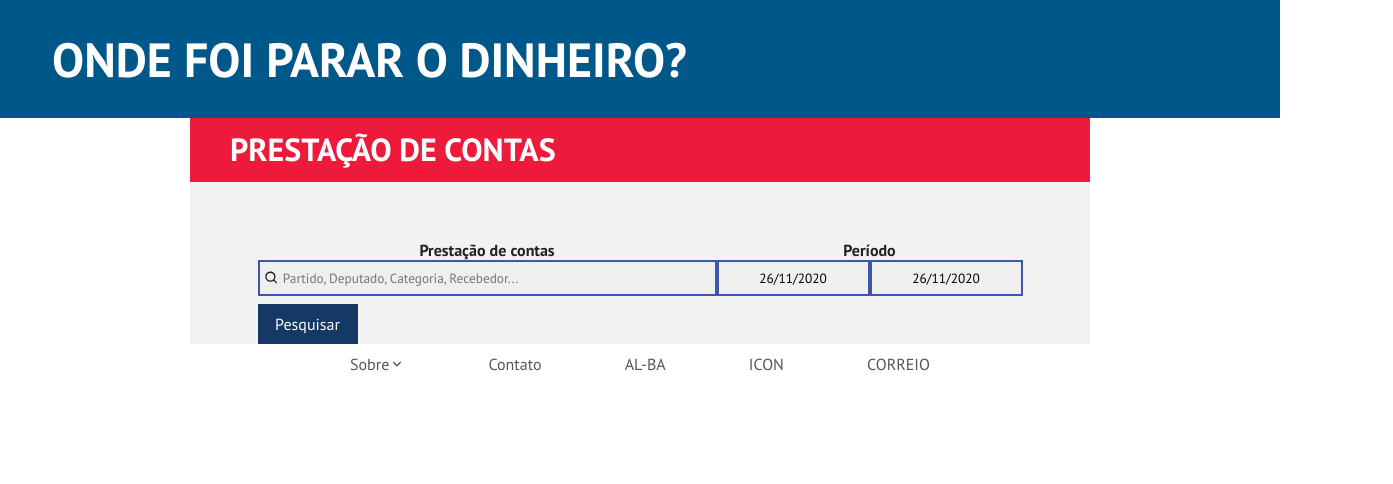
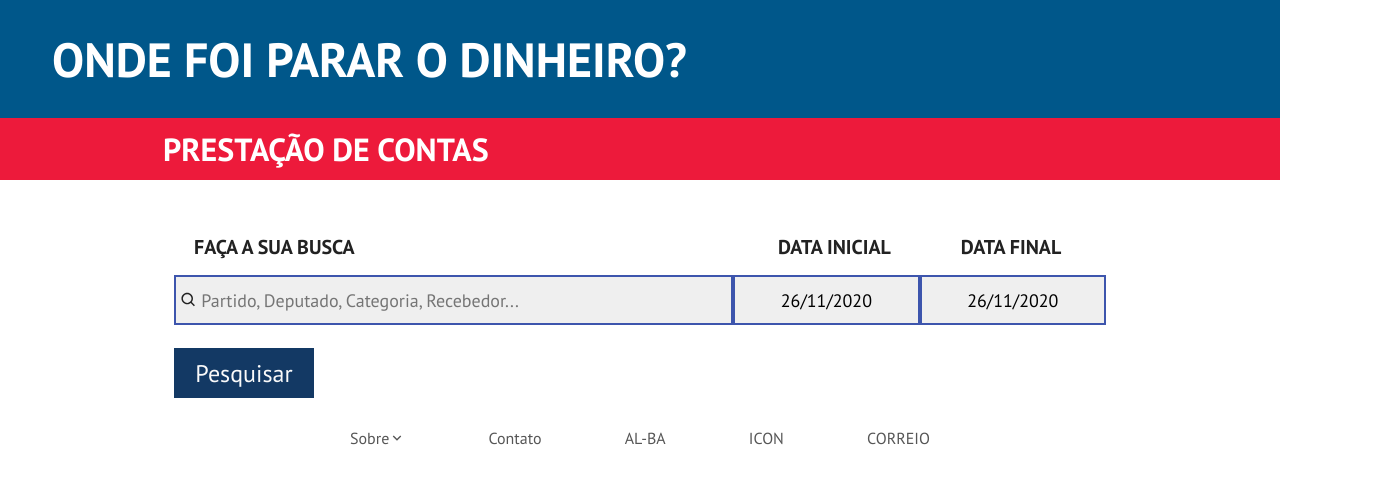
Before and after one commit to LucasAdorno/correio-alba, a React (Create React App) app: page / in a window 1280 px wide. Shown: the top 484 px of the page, 1393 px wide, since content can reach past the window. Built offline with nearby package versions, Linux system fonts and the light colour scheme; no server answers.

Commit message:
Homepage Components Styling

```diff
--- a/src/components/CategoryChart/styles.ts
+++ b/src/components/CategoryChart/styles.ts
@@ -2,7 +2,7 @@ import styled from "styled-components";
 
 export const Container = styled.div`
   width: 90%;
-  padding: 8px;
+  padding: 20px;
 
   margin: 20px 0;
 
@@ -12,7 +12,7 @@ export const Container = styled.div`
   flex-direction: column;
   align-items: left;
   justify-content: center;
-  gap: 32px;
+  gap: 18px;
 
   h3 {
     margin-bottom: 10px;
@@ -27,7 +27,7 @@ export const CategoryLine = styled.div<{ percent: number }>`
   display: flex;
   flex-direction: column;
 
-  @media (min-width: 767px) {
+  @media (min-width: 400px) {
     flex-direction: row;
     align-items: center;
   }
--- a/src/components/DeputiesChart/styles.ts
+++ b/src/components/DeputiesChart/styles.ts
@@ -29,7 +29,9 @@ export const DeputyLine = styled.div<{ percent: number }>`
   flex-direction: column;
 
   background: lightgrey;
-  padding: 10px 20px 10px 20px;
+  padding: 20px;
+
+  gap: 10px;
 
   @media (min-width: 767px) {
     flex-direction: row;
@@ -45,7 +47,7 @@ export const DeputyLine = styled.div<{ percent: number }>`
     /* position: static; */
     /* left: 300px; */
     width: ${(props) => props.percent}%;
-    height: 30px;
+    height: 35px;
 
     display: flex;
     align-items: center;
--- a/src/components/PartiesChart/styles.ts
+++ b/src/components/PartiesChart/styles.ts
@@ -15,7 +15,7 @@ export const Container = styled.div`
   /* justify-content: center; */
   gap: 10px;
 
-  background: var(--subcontainers-background);
+  /* background: var(--subcontainers-background); */
 
   h3 {
     margin-bottom: 10px;
@@ -26,6 +26,7 @@ export const PartyContainer = styled.div`
   width: 100%;
   min-height: 60px;
   max-height: 60px;
+  /* padding: 20px; */
 
   display: flex;
   align-items: center;
--- a/src/components/SearchDiv/index.tsx
+++ b/src/components/SearchDiv/index.tsx
@@ -22,7 +22,7 @@ const SearchDiv: React.FC = () => {
   return (
     <Container>
       <InputDiv>
-        <h4>Prestação de contas</h4>
+        <h4>FAÇA A SUA BUSCA</h4>
         <div>
           <BiSearch />
           <input
@@ -33,7 +33,11 @@ const SearchDiv: React.FC = () => {
         <Link to="/search">Pesquisar</Link>
       </InputDiv>
       <DateDiv>
-        <h4>Período</h4>
+        <div id="date-selector-title">
+          <h4>DATA INICIAL</h4>
+          <h4>DATA FINAL</h4>
+        </div>
+
         <div id="date-selector-div">
           <DatePicker
             className="data-styled"
--- a/src/components/SearchDiv/styles.ts
+++ b/src/components/SearchDiv/styles.ts
@@ -1,25 +1,26 @@
 import styled from "styled-components";
 
 export const Container = styled.div`
-  width: 85%;
-  max-width: 1200px;
-
+  width: 90%;
+  max-width: 1080px;
+  margin-top: 24px;
   display: flex;
-  align-items: center;
+  padding: 20px;  /* align-items: center; */
 `;
 
 export const InputDiv = styled.div`
   width: 60%;
-
   display: flex;
   flex-direction: column;
-  align-items: center;
+  align-items: left;
+  gap: 15px;
+  /* text-align: left; */
 
-  margin-top: 48px;
+
 
   div {
     width: 100%;
-    height: 36px;
+    height: 50px;
     padding: 4px;
 
     display: flex;
@@ -29,7 +30,14 @@ export const InputDiv = styled.div`
     border-radius: 0px;
     border: 2px solid #3d55ad;
 
+    font-size:  18px;
+
     background-color: #efefef;
+  }
+
+  h4{
+    margin-left: 20px;
+    font-size: 20px;
   }
 
   div input {
@@ -38,13 +46,14 @@ export const InputDiv = styled.div`
 
     outline: none;
     border: none;
+    font-size: 18px;
 
     background-color: #efefef;
   }
 
   a {
-    width: 100px;
-    height: 40px;
+    width: 140px;
+    height: 50px;
     padding: 4px;
     margin-top: 8px;
 
@@ -52,6 +61,7 @@ export const InputDiv = styled.div`
     display: flex;
     align-items: center;
     justify-content: center;
+    font-size: 24px;
 
     border-radius: 0px;
 
@@ -67,6 +77,17 @@ export const DateDiv = styled.div`
   flex-direction: column;
   align-items: center;
 
+  gap: 15px;
+
+  h4{
+    font-size: 20px;
+  }
+
+  #date-selector-title{
+    display: flex;
+    gap: 70px;
+  }
+
   #date-selector-div {
     width: 100%;
   }
@@ -77,7 +98,7 @@ export const DateDiv = styled.div`
 
   .data-styled {
     width: 100%;
-    height: 36px;
+    height: 50px;
 
     display: flex;
     align-items: center;
@@ -85,6 +106,7 @@ export const DateDiv = styled.div`
 
     text-align: center;
     font-weight: 400;
+    font-size: 18px;
 
     border-radius: 0px;
     border: 2px solid #3d55ad;
--- a/src/pages/Homepage/index.tsx
+++ b/src/pages/Homepage/index.tsx
@@ -47,19 +47,18 @@ const Homepage: React.FC = () => {
   }, []);
 
   return (
-    <Container>
+    <div>
+      <Container>
       <div className="redHeader">
         <h1>PRESTAÇÃO DE CONTAS</h1>
       </div>
-
       <SearchDiv />
       {fullData ? (
         <Main>
           <div className="redHeader">
             <h1>DESTAQUES</h1>
           </div>
-          <br></br>
-          <br></br>
+
 
           <CategoryChart fullData={fullData} />
           <br></br>
@@ -67,10 +66,11 @@ const Homepage: React.FC = () => {
           <DeputyChart fullData={fullData} />
           <PartiesChart fullData={fullData} />
         </Main>
-      ) : (
-        <></>
-      )}
-    </Container>
+        ) : (
+          <></>
+        )}
+      </Container>
+    </div>
   );
 };
 
--- a/src/pages/Homepage/styles.ts
+++ b/src/pages/Homepage/styles.ts
@@ -2,7 +2,7 @@ import styled from "styled-components";
 
 export const Container = styled.div`
   width: 100%;
-  max-width: 900px;
+  max-width: 1080px;
 
   margin: 0 auto;
 
@@ -10,17 +10,22 @@ export const Container = styled.div`
   flex-direction: column;
   align-items: center;
 
-  background: #f3f2f2;
+  /* gap: 50px; */
+
+  /* background: #f3f2f2; */
 
   .redHeader {
-    width: 100%;
-    min-height: 64px;
+    width: 100vw;
     padding: 10px 10px 10px 40px;
     margin-bottom: 10px;
     background-color: #ed1a3b;
 
     h1 {
       color: white;
+      position: relative;
+      left: 10%;
+
+
 
       @media (max-width: 767px) {
         font-size: 24px;
```
